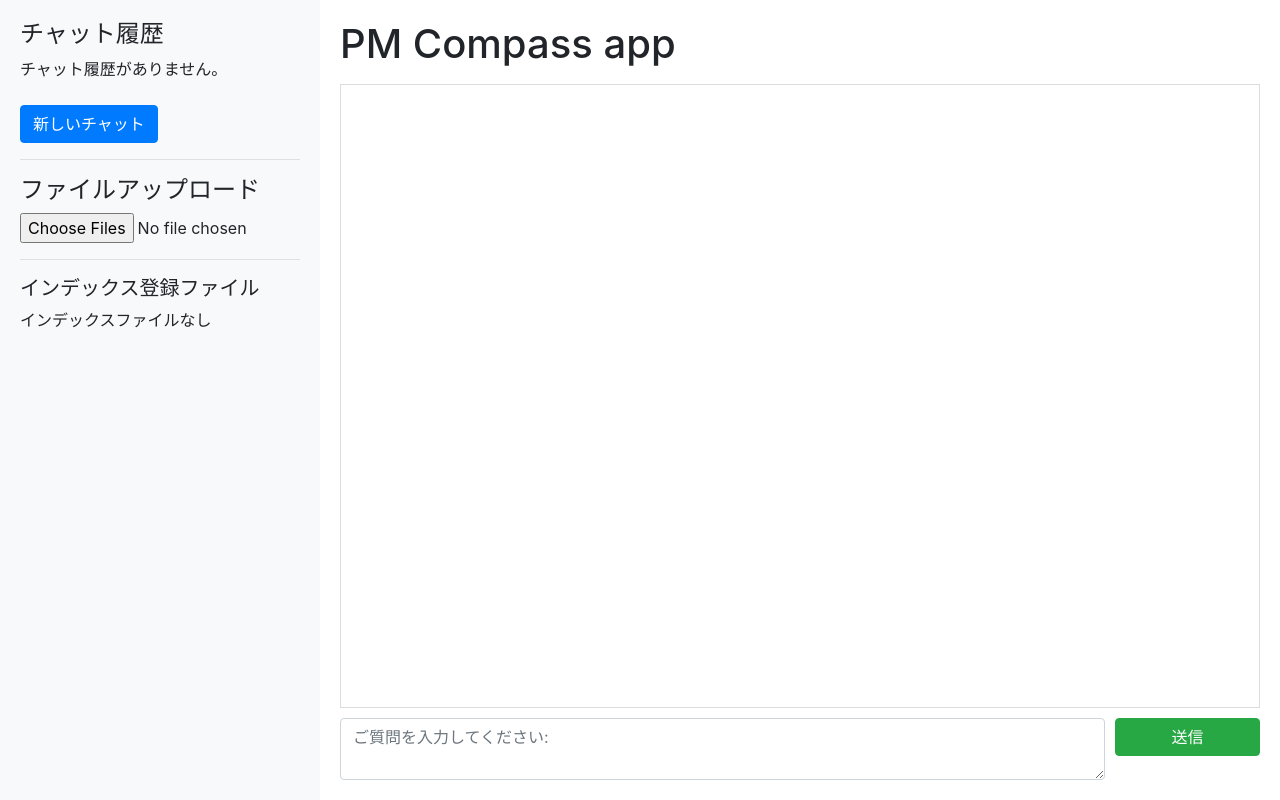
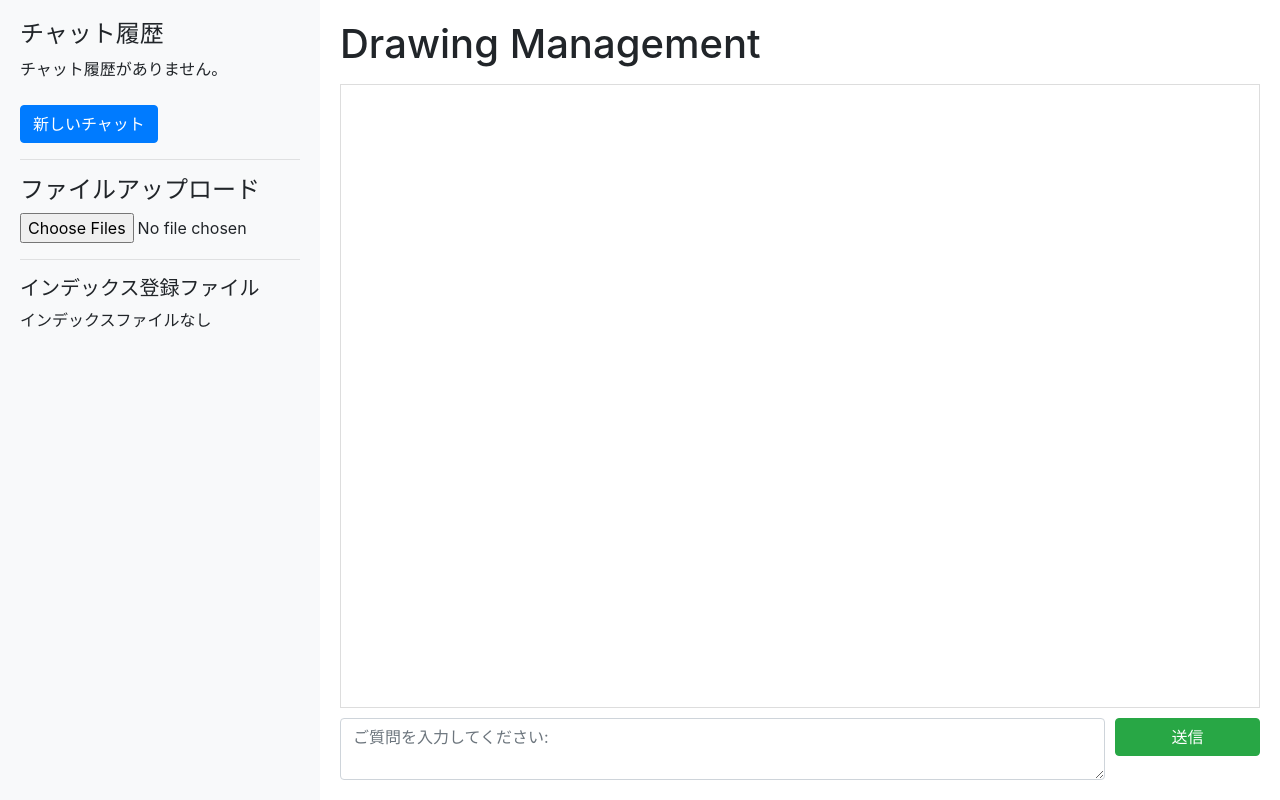
Before and after one commit to naoya-iwagami/Drawing-Management, a Flask app: template templates/index.html in a window 1280 px wide. Run offline with Flask 3, Linux system fonts and the light colour scheme; the template is opened without the code that fills it, so the values that code supplies are empty; some libraries are stand-ins or nearby versions.

Commit message:
ネーム変更、チャットはgpt4.1に変更

```diff
--- a/app.py
+++ b/app.py
@@ -318,7 +318,7 @@ def index_file_content_to_search(filename, file_url, ext):
                 "フォーマット: タイトル:[…] サマリ:[…] カテゴリ:[…]"
             )
             ai_out = client.chat.completions.create(
-                model="gpt-4o",
+                model="gpt-4.1",    # gpt-4.1を使用
                 messages=[{"role":"system","content":prompt}]
             ).choices[0].message.content
             try:
@@ -345,7 +345,7 @@ def index_file_content_to_search(filename, file_url, ext):
                 "フォーマット: タイトル:[…] サマリ:[…] カテゴリ:[…]"
             )
             ai_out = client.chat.completions.create(
-                model="gpt-4o",
+                model="gpt-4.1",    # gpt-4.1を使用
                 messages=[{"role":"system","content":prompt}]
             ).choices[0].message.content
             try:
@@ -468,7 +468,7 @@ def send_message():
         messages_list.append({"role": "user", "content": f"以下のファイルリストを参考にしてください: {context[:50000]}"})
         past_message_count = 20
         messages_list.extend(session.get("main_chat_messages", [])[-(past_message_count * 2):])
-        model_name = "gpt-4o"
+        model_name = "gpt-4.1"  # gpt-4.1 を使用
         extra_args = {}
 
         response_obj = client.chat.completions.create(
--- a/templates/index.html
+++ b/templates/index.html
@@ -2,7 +2,7 @@
 <html lang="ja">
 <head>
   <meta charset="UTF-8">
-  <title>PM Compass app</title>
+  <title>Drawing Management</title>
   <link rel="stylesheet" href="https://maxcdn.bootstrapcdn.com/bootstrap/4.5.2/css/bootstrap.min.css">
   <link rel="stylesheet" href="{{ url_for('static', filename='styles.css') }}">
   <style>
@@ -13,7 +13,6 @@
 <body>
 <div class="container-fluid">
   <div class="row">
-
     <!-- サイドバー -->
     <div class="col-md-3 sidebar">
       <h4>チャット履歴</h4>
@@ -92,7 +91,7 @@
     <!-- メインコンテンツ -->
     <div class="col-md-9 main-content">
       <div id="mainHeader" class="d-flex align-items-center justify-content-between mb-3">
-        <h1 class="app-title mb-0">PM Compass app</h1>
+        <h1 class="app-title mb-0">Drawing Management</h1>
         <div id="loadingInline">
           <span class="spinner-border spinner-border-sm text-primary" role="status"></span>
           <span class="loading-text">応答中です。しばらくお待ちください…</span>
@@ -108,8 +107,7 @@
       <!-- チャット表示領域 -->
       <div id="chatBox" class="chat-box">
         {% for msg in chat_history %}
-          <div class="message-container
-                     {% if msg.role=='user' %}user{% else %}assistant{% endif %}">
+          <div class="message-container {% if msg.role=='user' %}user{% else %}assistant{% endif %}">
             <div class="message-bubble">
               {% if msg.role=='user' %}
                 <strong>あなた:</strong>
@@ -236,7 +234,7 @@ document.addEventListener('DOMContentLoaded', function() {
 
   scrollChatToBottom();
 
-  // ----- ここから「インデックス登録ファイル」自動リフレッシュロジック -----
+  // ----- インデックス登録ファイル自動リフレッシュロジック -----
   window.refreshIndexedFileList = function() {
     // 0.5秒遅延で呼ぶことを前提にしている（フォーム送信完了後）
     fetch('/indexed_files')
@@ -270,7 +268,6 @@ document.addEventListener('DOMContentLoaded', function() {
       setTimeout(refreshIndexedFileList,1000); // 1秒遅れで反映
     });
   }
-
 });
 </script>
 </body>
```
